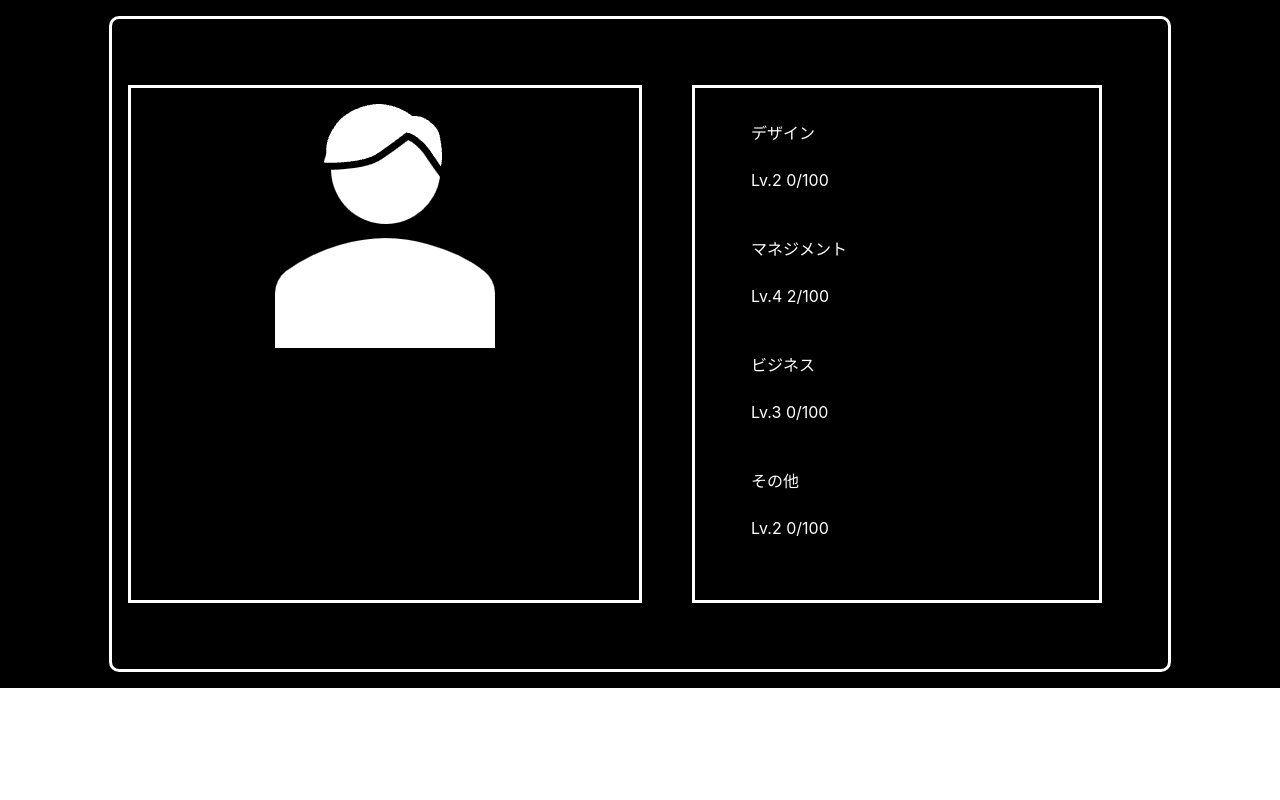
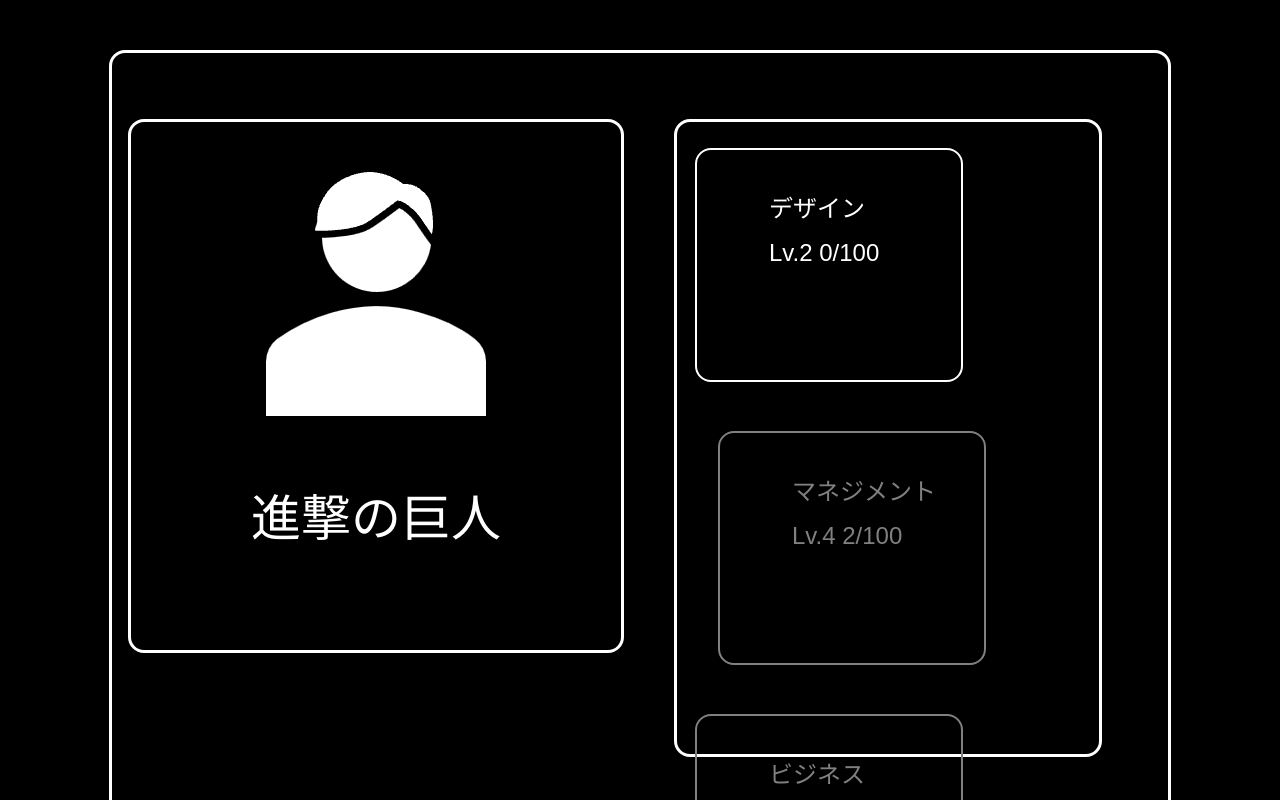
Before and after one commit to KAIRI-tere/workspace_agile, a React (Create React App) app: page / in a window 1280 px wide. Shown: the top 800 px of the page. Built offline with nearby package versions, Linux system fonts and the light colour scheme.

Commit message:
Top画面のレイアウト変更（分野別にボタンを配置）

```diff
--- a/src/App.css
+++ b/src/App.css
@@ -18,20 +18,20 @@
   height:100%;
   background-color: black;
   display: flex;
-  flex-direction:column;
+  flex-direction:row;
 }
 
 .App-box {
   /* min-height: 50vh; */
   /* max-height: 100vh; */
   width: 80%;
-  height:70%;
+  height: 100%;
   background-color: black;
   display: flex;
   flex-direction:row;
-  margin: 1em 0;
+  margin: 50px;
   padding: 1em;
-  border-radius: 10px;
+  border-radius: 16px;
   border: solid white;
   margin-left: auto;
   margin-right: auto;
@@ -40,7 +40,8 @@
 .Book-Level {
   /* min-height: 80vh; */
   /* max-height: 100vh; */
-  width: 50vh;
+  width: 600px;
+  height: 600px;
   background-color: black;
   color: white;
   margin:50px;
@@ -49,6 +50,7 @@
   margin-right: auto; */
   text-align: left;
   border: solid white;
+  border-radius: 16px;
 }
 
 .Book-Level li{
@@ -63,14 +65,18 @@
 .Prof {
   /* min-height: 80vh; */
   /* max-height: 100vh; */
-  width: 50%;
+  width: 600px;
+  height: 100%;
   padding: 1em;
   margin: 50px;
   border: solid white;
+  border-radius: 16px;
   text-align: center;
  /* background-image: url(Profile_image.png);  */
   margin-left: auto;
   margin-right: auto;
+  font-size: 50px;
+  color: white;
 
   /* background-image: url(Profile_image.png);  */
   /* background-repeat: no-repeat; */
@@ -89,6 +95,78 @@
   border-radius: 80px;
   border: none;
   padding: 5px 16px;
+}
+
+.button_design{
+  position: relative;
+  background-color: transparent; /* 背景色 */
+  color: white; /* 文字色 */
+  width: 200px;
+  height: 200px;
+  padding: 15px 32px; /* パディング */
+  text-align: justify; /* 文字のアライメント */
+  text-decoration: none; /* 文字装飾 */
+  display: inline-block; /* ボタンの表示方法 */
+  font-size: 24px; /* フォントサイズ */
+  font-family: Arial, sans-serif; /* フォント */
+  margin: 10px 2px; /* 外側の余白 */
+  cursor: pointer; /* カーソル */
+  border: 2px solid white; /* 枠線 */
+  border-radius: 16px; /* ボタンの角丸 */
+}
+
+.button_management{
+  position: relative;
+  background-color: transparent; /* 背景色 */
+  width: 200px;
+  height: 200px;
+  color: gray; /* 文字色 */
+  padding: 15px 32px; /* パディング */
+  text-align: justify; /* 文字のアライメント */
+  text-decoration: none; /* 文字装飾 */
+  display: inline-block; /* ボタンの表示方法 */
+  font-size: 24px; /* フォントサイズ */
+  font-family: Arial, sans-serif; /* フォント */
+  margin: 10% 25px; /* 外側の余白 */
+  cursor: pointer; /* カーソル */
+  border: 2px solid gray; /* 枠線 */
+  border-radius: 16px; /* ボタンの角丸 */
+}
+
+.button_business{
+  position: relative;
+  background-color: transparent; /* 背景色 */
+  width: 200px;
+  height: 200px;
+  color: gray; /* 文字色 */
+  padding: 15px 32px; /* パディング */
+  text-align: justify; /* 文字のアライメント */
+  text-decoration: none; /* 文字装飾 */
+  display: inline-block; /* ボタンの表示方法 */
+  font-size: 24px; /* フォントサイズ */
+  font-family: Arial, sans-serif; /* フォント */
+  margin: 10px 2px; /* 外側の余白 */
+  cursor: pointer; /* カーソル */
+  border: 2px solid gray; /* 枠線 */
+  border-radius: 16px; /* ボタンの角丸 */
+}
+
+.button_etc{
+  position: relative;
+  background-color: transparent; /* 背景色 */
+  width: 200px;
+  height: 200px;
+  color: gray; /* 文字色 */
+  padding: 15px 32px; /* パディング */
+  text-align: justify; /* 文字のアライメント */
+  text-decoration: none; /* 文字装飾 */
+  display: inline-block; /* ボタンの表示方法 */
+  font-size: 24px; /* フォントサイズ */
+  font-family: Arial, sans-serif; /* フォント */
+  margin: 10px 25px; /* 外側の余白 */
+  cursor: pointer; /* カーソル */
+  border: 2px solid gray; /* 枠線 */
+  border-radius: 16px; /* ボタンの角丸 */
 }
 
 .Prof li{
```
